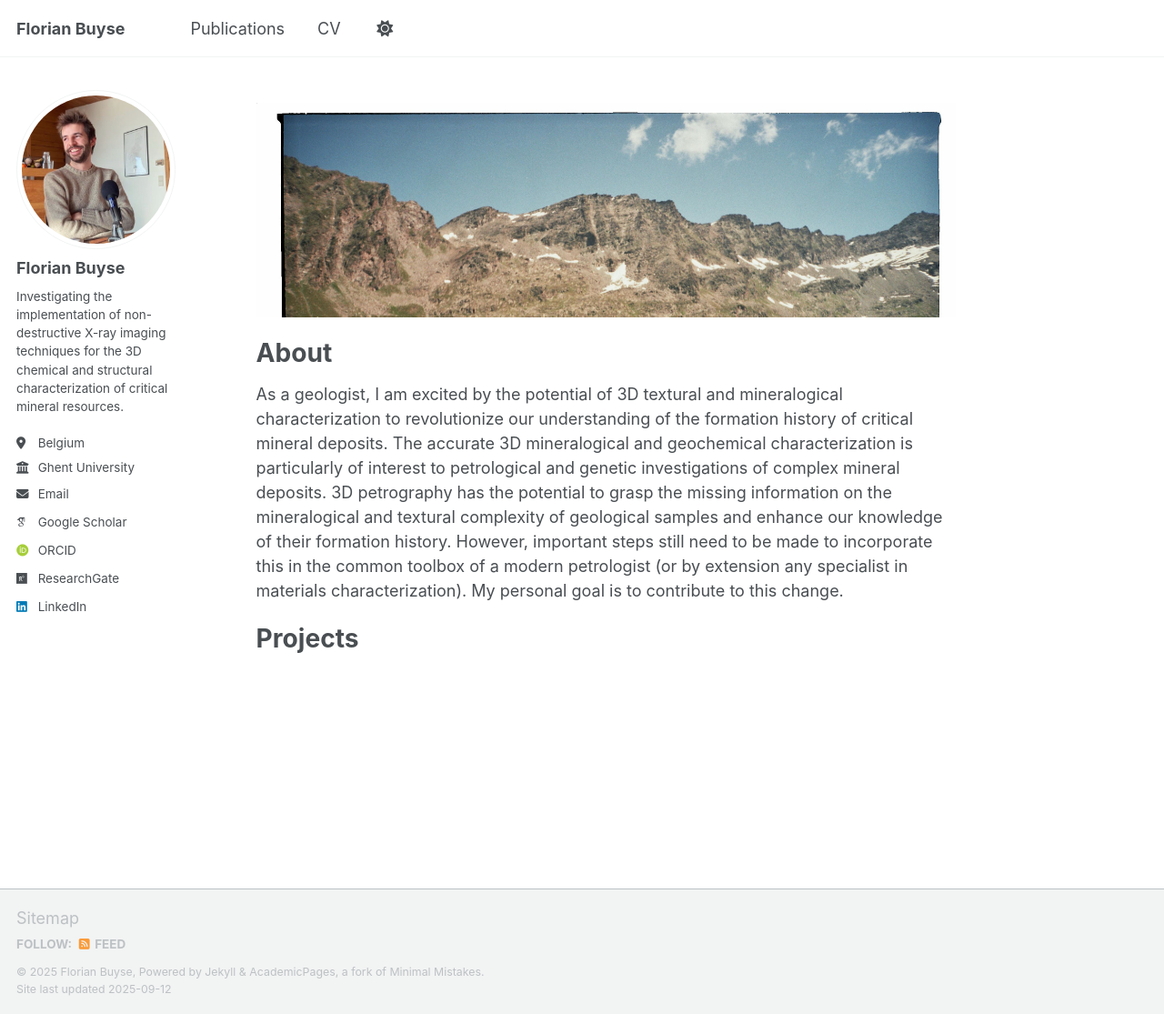
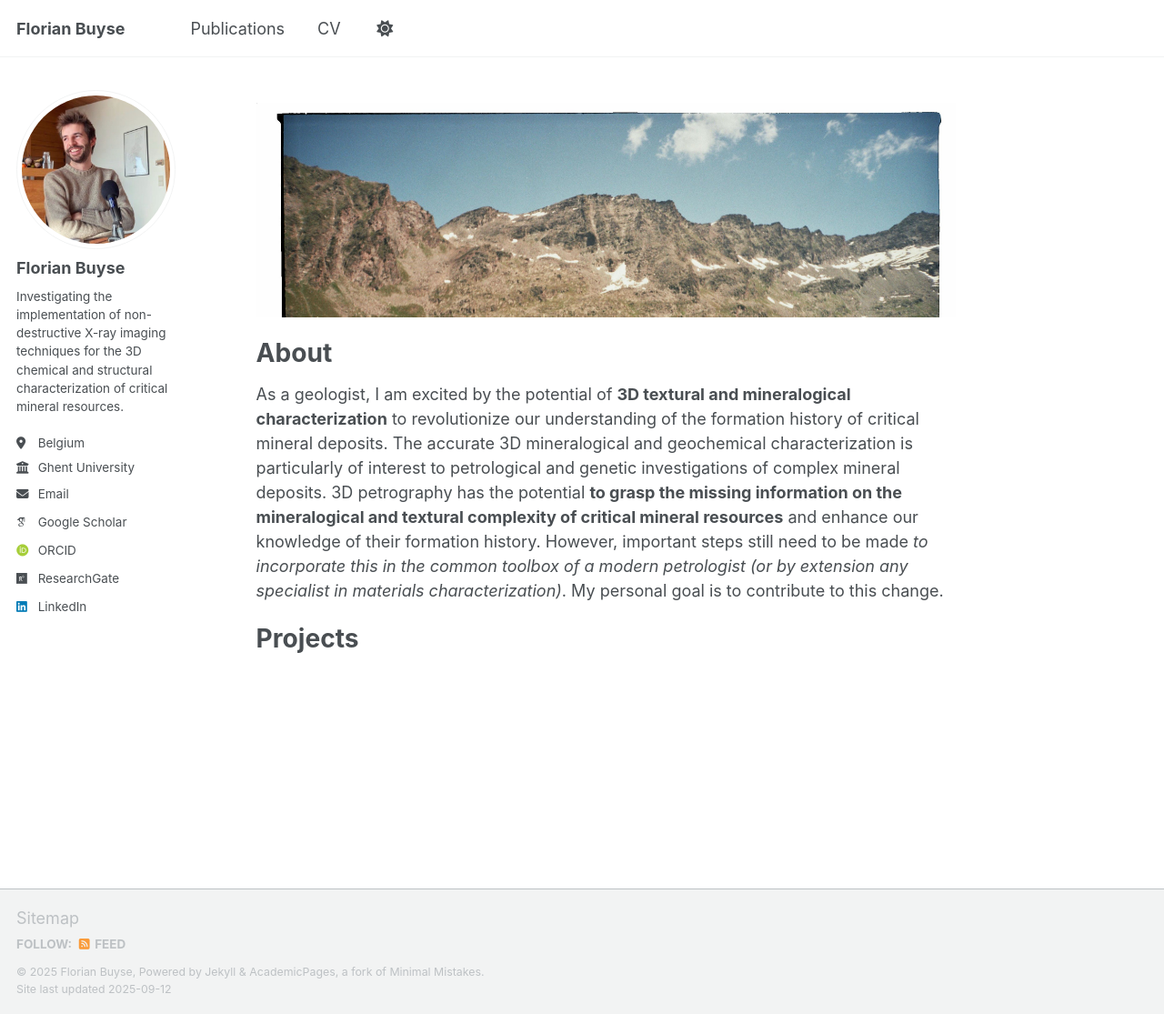
Before and after one commit to fgbuyse/fgbuyse.github.io, a Jekyll site: the page built from _pages/about.md, in a window 1280 px wide and 1115 px high. Shown: the whole window at 91% size. Built offline with Jekyll 4.4.1, drawn with Linux system fonts in a browser that asks for light colours; some web fonts are replaced; a script that is not in the unit is left out.

Commit message:
Update about.md

```diff
--- a/_pages/about.md
+++ b/_pages/about.md
@@ -12,8 +12,8 @@ redirect_from:
 
 About
 ======
-As a geologist, I am excited by the potential of 3D textural and mineralogical characterization to revolutionize our understanding of the formation history of critical mineral deposits. The accurate 3D
-mineralogical and geochemical characterization is particularly of interest to petrological and genetic investigations of complex mineral deposits. 3D petrography has the potential to grasp the missing information on the mineralogical and textural complexity of geological samples and enhance our knowledge of their formation history. However, important steps still need to be made to incorporate this in the common toolbox of a modern petrologist (or by extension any specialist in materials characterization). My personal goal is to contribute to this change.
+As a geologist, I am excited by the potential of **3D textural and mineralogical characterization** to revolutionize our understanding of the formation history of critical mineral deposits. The accurate 3D
+mineralogical and geochemical characterization is particularly of interest to petrological and genetic investigations of complex mineral deposits. 3D petrography has the potential **to grasp the missing information on the mineralogical and textural complexity of critical mineral resources** and enhance our knowledge of their formation history. However, important steps still need to be made _to incorporate this in the common toolbox of a modern petrologist (or by extension any specialist in materials characterization)_. My personal goal is to contribute to this change.
 
 Projects
 ======
```
